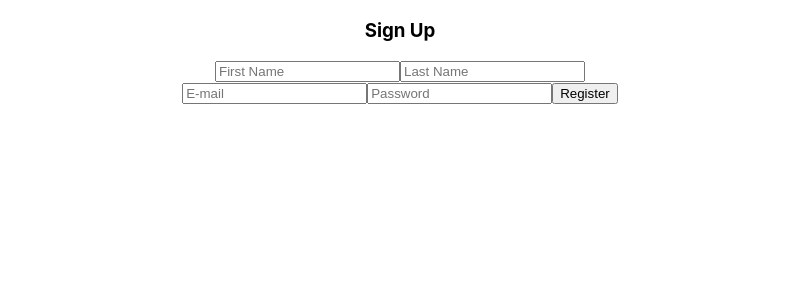
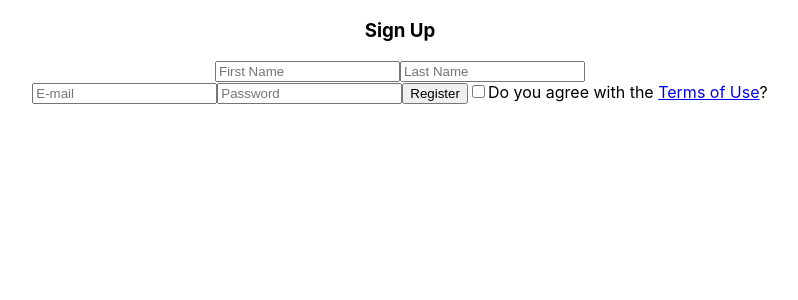
Before and after one commit to bokievkhushnud/ecommerce-shop, a React (Create React App) app: page / in a window 1280 px wide. Shown: the top 300 px of the page, without its empty margins (240-1038 px from the left). Built offline with nearby package versions, Linux system fonts and the light colour scheme.

Commit message:
feat: add functionality to create formData

```diff
--- a/src/App.tsx
+++ b/src/App.tsx
@@ -1,3 +1,4 @@
+import React from 'react';
 import './App.css';
 import RegistrationForm from './pages/RegistrationForm';
 
--- a/src/pages/RegistrationForm.tsx
+++ b/src/pages/RegistrationForm.tsx
@@ -1,49 +1,97 @@
 import * as React from 'react';
+import { useState } from 'react';
 
 export default function RegistrationForm() {
+    const [formData, setFormData] = useState({
+        firstName: '',
+        lastName: '',
+        email: '',
+        password: '',
+        terms: false,
+    });
+    function formFormData(event: React.ChangeEvent<HTMLInputElement>) {
+        setFormData((prevFormData) => {
+            const { name, value, type, checked } = event.target;
+            return {
+                ...prevFormData,
+                [name]: type === 'checkbox' ? checked : value,
+            };
+        });
+    }
+    function submitFormData(event: React.FormEvent<HTMLFormElement>) {
+        event.preventDefault();
+        console.log(formData);
+    }
     return (
         <div className="modal">
             <div className="modal--window">
                 <div className="window--header">
                     <h3 className="window--header_heading">Sign Up</h3>
-                    <p className="error-message"></p>
                 </div>
-                <form className="signUp-form">
+                <form className="signUp-form" onSubmit={submitFormData}>
                     <div className="full-name">
                         <input
                             type="text"
                             id="firstName"
                             className="input"
                             placeholder="First Name"
+                            name="firstName"
+                            value={formData.firstName}
+                            onChange={formFormData}
                         />
                         <input
                             type="text"
                             id="lastName"
                             className="input"
                             placeholder="Last Name"
+                            name="lastName"
+                            value={formData.lastName}
+                            onChange={formFormData}
                         />
                     </div>
                     <input
                         type="email"
-                        id="e-mail"
-                        className="inpute"
+                        id="email"
+                        className="input"
                         placeholder="E-mail"
+                        name="email"
                         pattern="[a-zA-Z0-9._%+-]+@[a-zA-Z0-9.-]+\.[a-zA-Z]{2,}"
                         title="Enter your email address"
                         required
+                        value={formData.email}
+                        onChange={formFormData}
                     />
                     <input
                         type="password"
                         id="password"
                         className="input"
                         placeholder="Password"
+                        name="password"
                         pattern="^(?=.*[A-Z])(?=.*[a-z])(?=.*\d)(?=.*[!@#$%^&*]).{8,}$"
                         title="Password must be at least 8 characters long and meet the specified requirements"
                         required
+                        value={formData.password}
+                        onChange={formFormData}
                     />
                     <button id="submitBtn" className="btn">
                         Register
                     </button>
+                    <input
+                        type="checkbox"
+                        name="terms"
+                        className="checkbox"
+                        id="termsCheckbox"
+                        required
+                        onChange={formFormData}
+                        checked={formData.terms}
+                    />
+                    <label htmlFor="termsCheckbox" className="checkbox-label">
+                        Do you agree with the&nbsp;
+                        <a href="https://ecommerceguide.com/guides/ecommerce-terms-conditions/">
+                            Terms of Use
+                        </a>
+                        ?
+                    </label>
                 </form>
             </div>
         </div>
```
